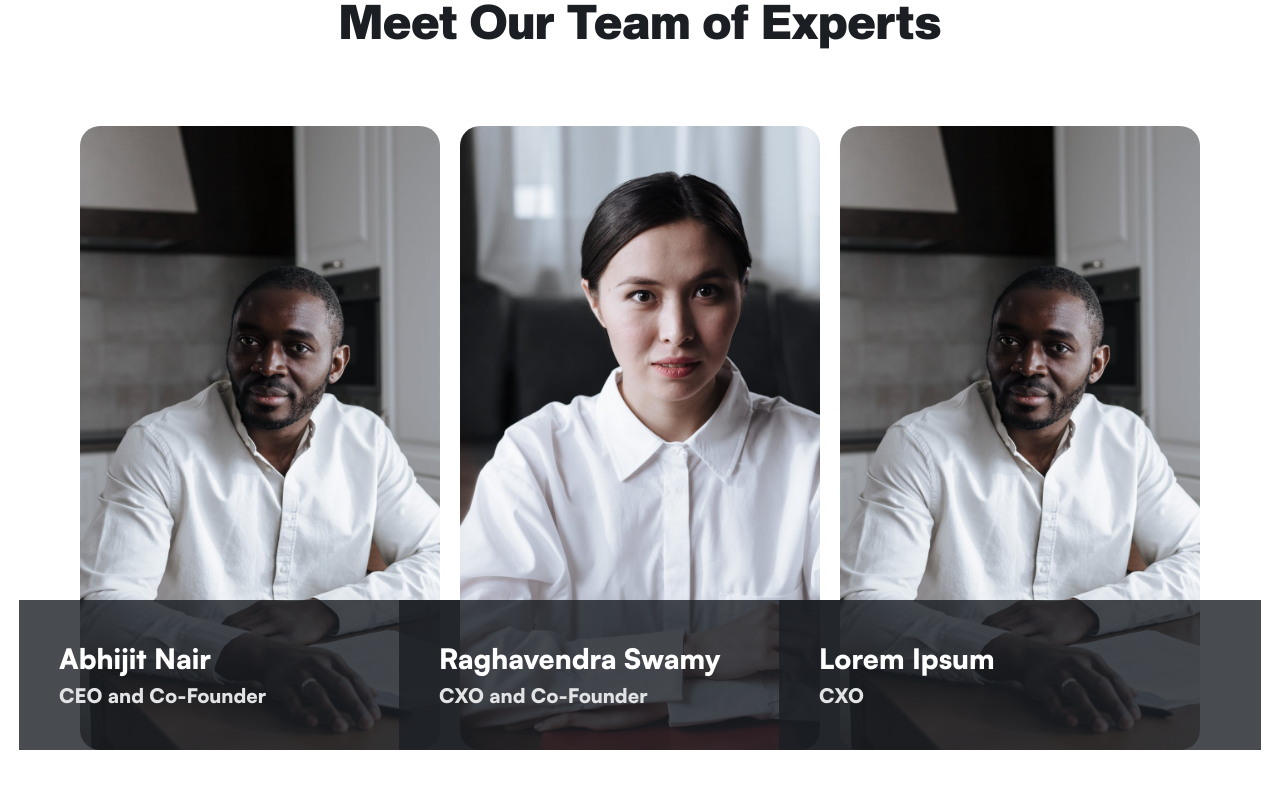
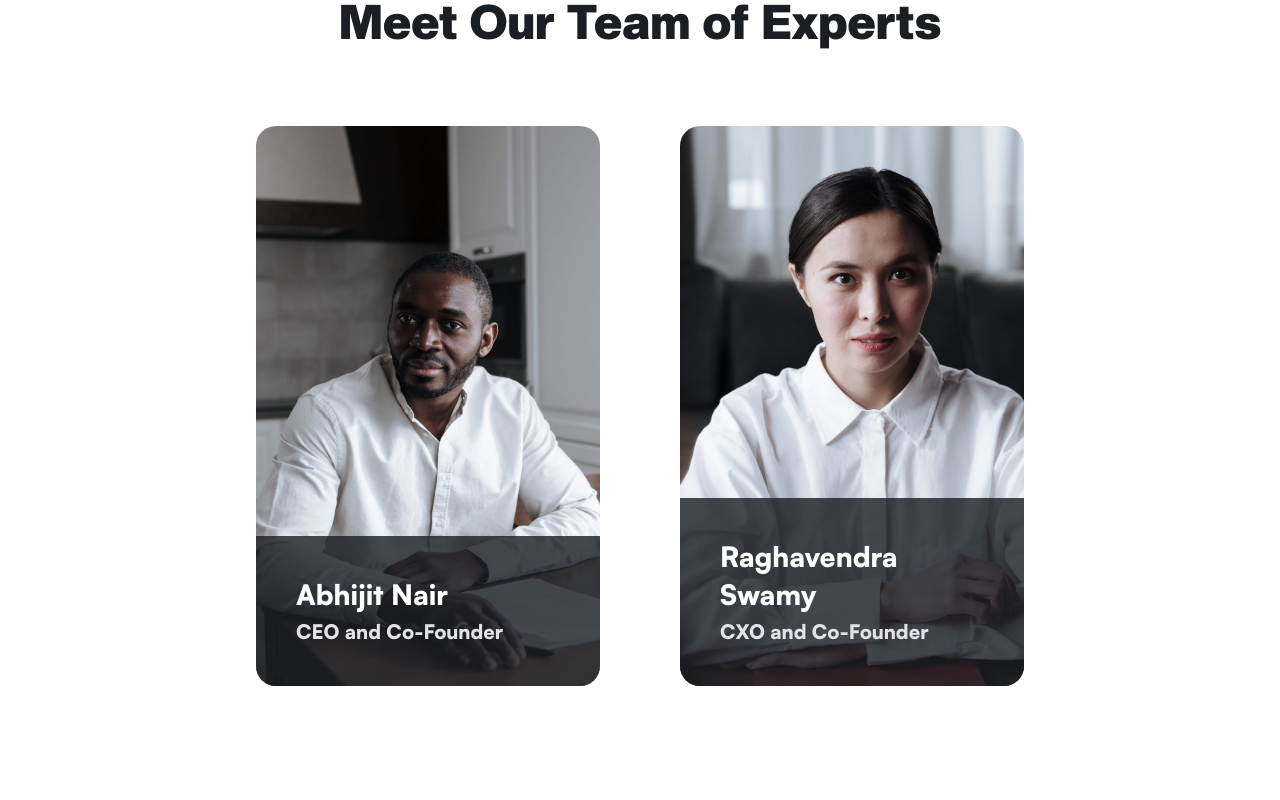
Before and after one commit to yashc9602/addictofree-v1.0, a React (Vite) app: page /about in a window 1280 px wide. Shown: the part 2460-3260 px from the top of the page. Built offline with nearby package versions, Linux system fonts and the light colour scheme.

Commit message:
About Page Meet our Experts added

```diff
--- a/src/pages/About/index.jsx
+++ b/src/pages/About/index.jsx
@@ -134,8 +134,8 @@ const AboutPage = () => {
             </div>
           </div>
         </div>
-        <div className="flex flex-col font-creatodisplay items-start justify-start max-w-[1728px] p-20 md:px-10 sm:px-5 w-full">
-          <div className="flex flex-col md:gap-10 gap-20 items-center justify-start max-w-[1568px] mx-auto sm:px-5 py-5 w-full">
+        <div className="flex flex-col font-creatodisplay items-start justify-start aspect-video p-20 md:px-10 sm:px-5 w-full">
+  <div className="flex flex-col md:gap-10 gap-20 items-center justify-start h-screen max-w-[1568px] mx-auto sm:px-5 py-5 w-full">
     <div className="flex flex-col items-center justify-start px-10 sm:px-5 w-full">
       <div className="flex flex-col items-center justify-start w-full">
         <Text
@@ -147,14 +147,14 @@ const AboutPage = () => {
       </div>
     </div>
     <List
-              className="sm:flex-col flex-row font-satoshivariable gap-5 grid sm:grid-cols-1 md:grid-cols-2 grid-cols-3 h-[624px] justify-center max-w-[1488px] w-full"
+      className="sm:flex-col flex-row font-satoshivariable gap-20 grid w-[60vw] sm:grid-cols-1 md:grid-cols-2 grid-cols-2 justify-center "
       orientation="horizontal"
     >
       <div
-                className="bg-cover bg-no-repeat flex flex-1 flex-col h-[624px] items-center justify-end pt-[476px] rounded-[20px] w-full"
+        className="bg-cover bg-no-repeat flex flex-1 flex-col items-center justify-end rounded-[20px] w-full h-[70vh] "
         style={{ backgroundImage: "url('images/img_frame50.png')" }}
       >
-                <div className="bg-gray-900_cc flex flex-col gap-1 items-start justify-center p-10 sm:px-5 w-[482px] sm:w-full">
+        <div className="bg-gray-900_cc flex flex-col gap-1 items-start rounded-bl-[20px] rounded-br-[20px] justify-center p-10 sm:px-5 w-full">
           <Text
             className="sm:text-2xl md:text-[26px] text-[28px] text-white-A700 w-full"
             size="txtSatoshiVariableBold28WhiteA700"
@@ -170,10 +170,10 @@ const AboutPage = () => {
         </div>
       </div>
       <div
-                className="bg-cover bg-no-repeat flex flex-1 flex-col h-[624px] items-center justify-end pt-[476px] rounded-[20px] w-full"
+        className="bg-cover bg-no-repeat flex flex-1 flex-col items-center justify-end rounded-[20px] w-full h-[70vh] "
         style={{ backgroundImage: "url('images/img_frame51.png')" }}
       >
-                <div className="bg-gray-900_cc flex flex-col gap-1 items-start justify-center p-10 sm:px-5 w-[482px] sm:w-full">
+        <div className="bg-gray-900_cc flex flex-col gap-1 items-start rounded-bl-[20px] rounded-br-[20px] justify-center p-10 sm:px-5 w-full">
           <Text
             className="sm:text-2xl md:text-[26px] text-[28px] text-white-A700 w-full"
             size="txtSatoshiVariableBold28WhiteA700"
@@ -188,28 +188,10 @@ const AboutPage = () => {
           </Text>
         </div>
       </div>
-              <div
-                className="bg-cover bg-no-repeat flex flex-1 flex-col h-[624px] items-center justify-end pt-[476px] rounded-[20px] w-full"
-                style={{ backgroundImage: "url('images/img_frame50.png')" }}
-              >
-                <div className="bg-gray-900_cc flex flex-col gap-1 items-start justify-center p-10 sm:px-5 w-[482px] sm:w-full">
-                  <Text
-                    className="sm:text-2xl md:text-[26px] text-[28px] text-white-A700 w-full"
-                    size="txtSatoshiVariableBold28WhiteA700"
-                  >
-                    Lorem Ipsum
-                  </Text>
-                  <Text
-                    className="text-gray-300 text-xl w-auto"
-                    size="txtSatoshiVariableMedium20"
-                  >
-                    CXO
-                  </Text>
-                </div>
-              </div>
     </List>
   </div>
 </div>
+
         <div className="flex flex-col font-creatodisplay items-start justify-start aspect-video p-20 md:px-10 sm:px-5 w-full">
           <div className="flex flex-col md:gap-10 gap-8 items-center justify-start max-w-[1568px] h-screen mx-auto sm:px-5 py-5 w-full">
             <div className="flex flex-col gap-5 items-center justify-start px-10 sm:px-5 w-full">
--- a/src/pages/Home1/index.jsx
+++ b/src/pages/Home1/index.jsx
@@ -33,7 +33,7 @@ const Home1Page = () => {
                 <div className="flex flex-col items-start justify-end w-full">
 
                   <Text
-                    className="leading-[72.00px] max-w-[724px] md:max-w-full md:text-5xl text-[64px] text-white-A700"
+                    className="leading-[72.00px] max-w-[724px] md:max-w-full md:text-5xl text-[64px] text-white-A700 "
                     size="txtCreatoDisplayBold64"
                   >
                     Empowering Recovery, One Step at a Time
```
Lines whose indentation alone changed are shown as unchanged.
